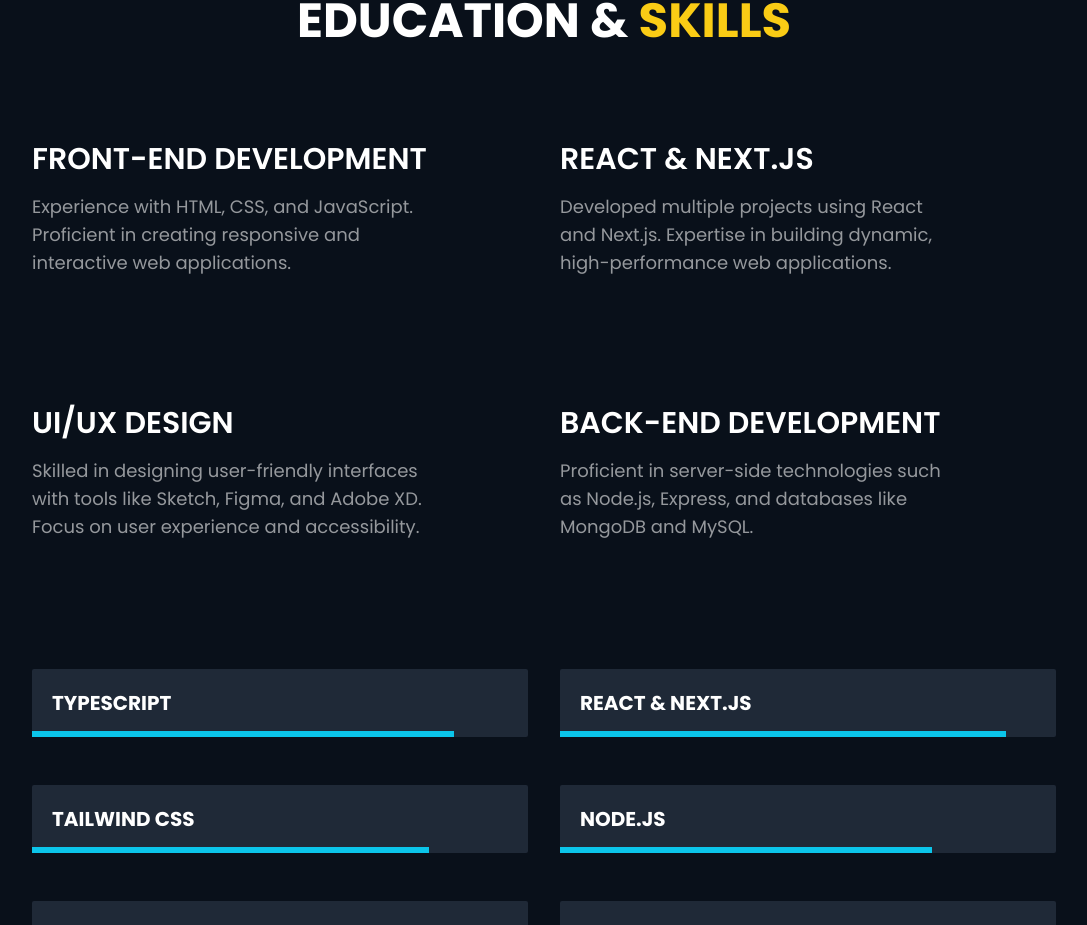
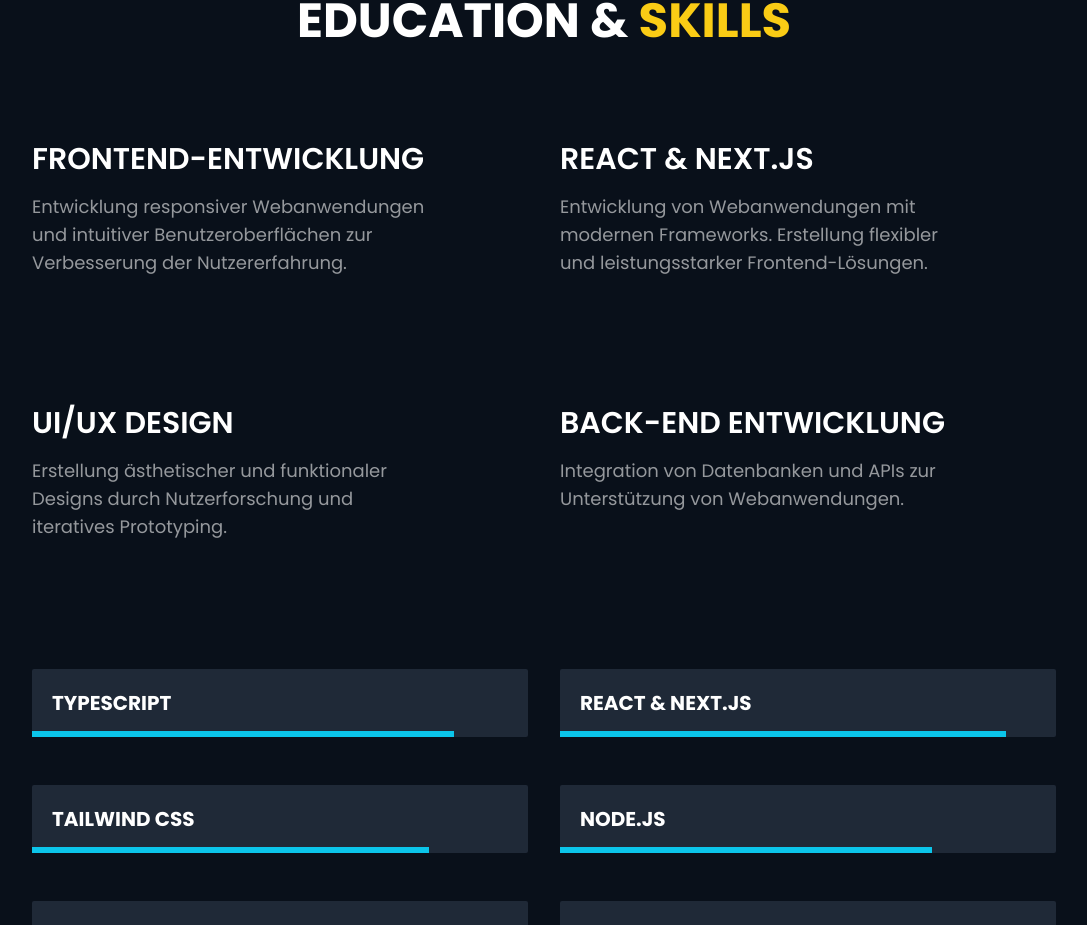
Before and after one commit to ata-shahid/portfolio-website, a Next.js app: page / in a window 1280 px wide. Shown: the part 1735-2660 px from the top of the page, without its empty margins (96-1183 px from the left). Built offline with nearby package versions, Linux system fonts and the light colour scheme.

Commit message:
update skills section

```diff
--- a/components/Skills/Skills.tsx
+++ b/components/Skills/Skills.tsx
@@ -4,32 +4,33 @@
 
 const Skills = () => {
   return (
-    <div className='pt-[4rem] md:pt-[8rem] pb-[5rem] bg-[#09101a]'>
+    <div className='pt-[2rem] md:pt-[8rem] pb-[5rem] bg-[#09101a]'>
       <h1 className='heading'>Education &amp; <span className='text-yellow-400'>Skills</span></h1>
 
       {/* Text Containers Row */}
 <div className='flex flex-wrap w-[80%] mx-auto pt-[1rem] md:pt-[2rem] gap-[2rem] items-start mt-8'>
   <div className='flex-1'>
     <Skill
-            title="Front-End Development"
-            description="Experience with HTML, CSS, and JavaScript. Proficient in creating responsive and interactive web applications."
+      title="Frontend-Entwicklung"
+      description="Entwicklung responsiver Webanwendungen und intuitiver Benutzeroberflächen zur Verbesserung der Nutzererfahrung."
     />
     <Skill
       title="UI/UX Design"
-            description="Skilled in designing user-friendly interfaces with tools like Sketch, Figma, and Adobe XD. Focus on user experience and accessibility."
+      description="Erstellung ästhetischer und funktionaler Designs durch Nutzerforschung und iteratives Prototyping."
     />
   </div>
   <div className='flex-1'>
     <Skill
       title="React & Next.js"
-            description="Developed multiple projects using React and Next.js. Expertise in building dynamic, high-performance web applications."
+      description="Entwicklung von Webanwendungen mit modernen Frameworks. Erstellung flexibler und leistungsstarker Frontend-Lösungen."
     />
     <Skill
-            title="Back-End Development"
-            description="Proficient in server-side technologies such as Node.js, Express, and databases like MongoDB and MySQL."
+      title="Back-End Entwicklung"
+      description="Integration von Datenbanken und APIs zur Unterstützung von Webanwendungen."
     />
   </div>
 </div>
+
 
       {/* Bars Containers Row */}
       <div className='flex flex-wrap w-[80%] mx-auto  gap-[2rem] items-start mt-8'>
```
Lines whose indentation alone changed are shown as unchanged.
